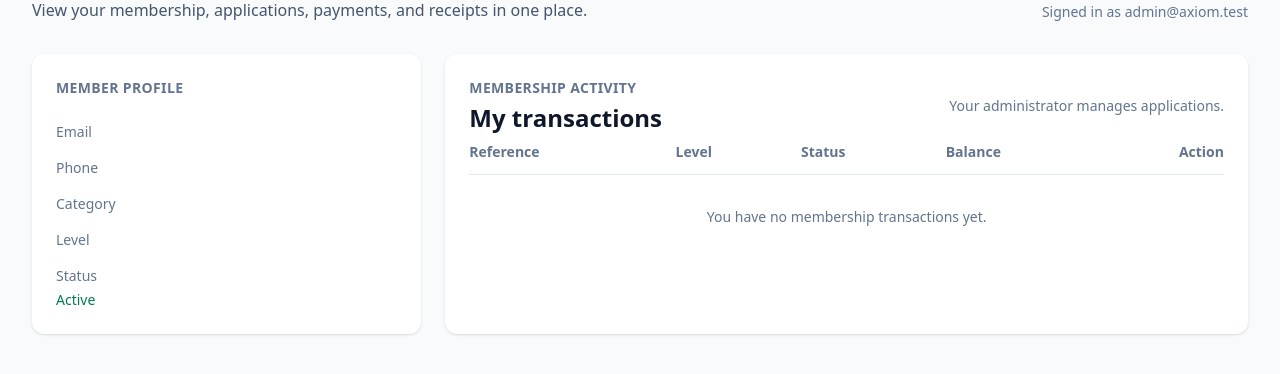
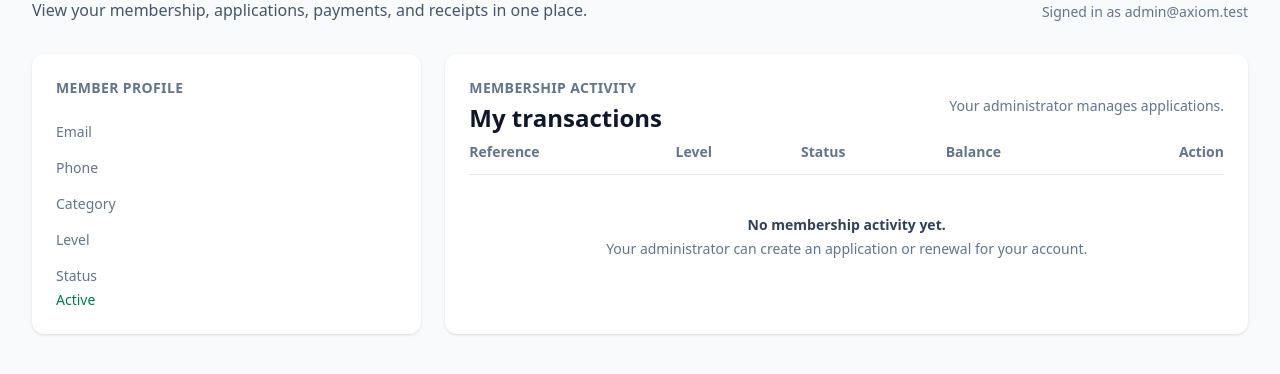
Before and after one commit to PipoyBabu/e-learning_platform, a Laravel app: template educationalPlatform/resources/views/member-portal/index.blade.php in a window 1280 px wide. Shown: the part 171-545 px from the top of the page. Run offline with Laravel 12, Linux system fonts and the light colour scheme; the template is opened without the code that fills it, so the values that code supplies are empty; a user stored in the database is signed in; data comes from the database, SQL or seed files in the repository; style sheets or scripts are compiled from the project's sources.

Commit message:
1:29 - Improved the member portal empty state

```diff
--- a/educationalPlatform/resources/views/member-portal/index.blade.php
+++ b/educationalPlatform/resources/views/member-portal/index.blade.php
@@ -56,7 +56,7 @@
                             <td class="whitespace-nowrap py-4 text-right"><a href="{{ route('transactions.show', $transaction) }}" class="font-semibold text-indigo-700 hover:underline">View</a></td>
                         </tr>
                     @empty
-                        <tr><td colspan="5" class="py-8 text-center text-slate-500">You have no membership transactions yet.</td></tr>
+                        <tr><td colspan="5" class="px-4 py-10 text-center"><p class="font-semibold text-slate-700">No membership activity yet.</p><p class="mt-1 text-sm text-slate-500">Your administrator can create an application or renewal for your account.</p></td></tr>
                     @endforelse
                     </tbody>
                 </table>
```
Also changed, not shown: educationalPlatform/tests/Feature/MemberPortalTest.php (+2 -1 lines).
